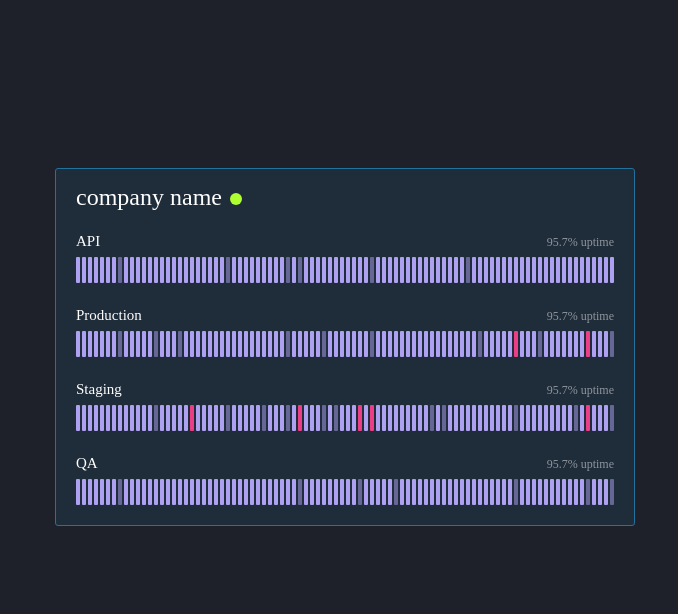
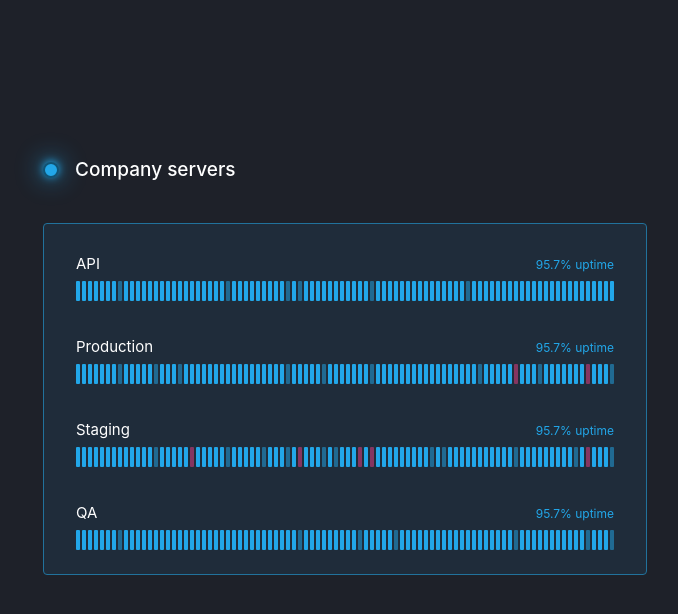
Before and after one commit to devtoolsbakery/status-server, a React (Create React App) app: page / in a window 1280 px wide. Shown: the top 614 px of the page, without its empty margins (295-973 px from the left). Built offline with nearby package versions, Linux system fonts and the light colour scheme; the HTML template or start-up script is replaced by a standard one.

Commit message:
First version of the default theme and basic theming structure

```diff
--- a/src/App.js
+++ b/src/App.js
@@ -5,7 +5,7 @@ import './css/components/App.scss';
 class App extends Component {
   render() {
     return (
-      <Card name='company name' dayLimit='90' />
+      <Card name='Company servers' dayLimit='90' />
     );
   }
 }
--- a/src/components/Card.js
+++ b/src/components/Card.js
@@ -25,31 +25,34 @@ class Card extends Component {
   render() {
     return (
       <div className="card">
-        <h1 className="card-title status-online">{this.props.name}</h1>
+        <h1 className="card__title card__title--online">{this.props.name}</h1>
+        <div className='card__container'>
         {
           this.state.data.map(endpoint =>
-            <div className="card-endpoint">
-              <div className="card-endpoint-header">
-                <h2 className="card-endpoint-header-title">{endpoint.name}</h2>
-                <h3 className="card-endpoint-header-uptime">{endpoint.uptime}% uptime</h3>
+            <div className="card__container__endpoint">
+              <div className="card__container__endpoint__header">
+                <h2 className="card__container__endpoint__header__title">{endpoint.name}</h2>
+                <h3 className="card__container__endpoint__header__uptime">{endpoint.uptime}% uptime</h3>
               </div>
-              <div className="card-timeline">
+              <div className="card__container__endpoint__timeline">
                 {
                   endpoint.days.map((dayValue, i) => {
+                    // @todo: fix undefined return of a status
                     let status;
                     if (dayValue < 1 && dayValue >= THRESHOLD) {
-                      status = 'status-warning';
+                      status = 'card__container__endpoint__timeline__card-day--status-warning';
                     }
                     else if (dayValue < THRESHOLD) {
-                      status = 'status-error';
+                      status = 'card__container__endpoint__timeline__card-day--status-error';
                     }
-                    return <div key={i} className={`card-day ${status}`}></div>;
+                    return <div key={i} className={`card__container__endpoint__timeline__card-day ${status}`}></div>;
                   })
                 }
               </div>
             </div>
           )
         }
+        </div>
       </div>
     );
   }
--- a/src/css/base.scss
+++ b/src/css/base.scss
@@ -2,7 +2,7 @@
 
 * { padding: 0; margin: 0; -moz-box-sizing: border-box; box-sizing: border-box; }
 
-html{ font-size: 62.5% }
+html{ font-size: 62.5%; }
 
 body {
   margin: 0;
@@ -19,3 +19,5 @@ body {
   scroll-behavior: smooth;
 }
 code { font-family: source-code-pro, Menlo, Monaco, Consolas, "Courier New", monospace; }
+
+h1, h2, h3, h4 { font-weight: normal; }
--- a/src/css/components/App.scss
+++ b/src/css/components/App.scss
@@ -5,5 +5,3 @@ body {
   display: flex;
   justify-content: center;
 }
-
-@import "../themes/default"
--- a/src/css/components/Card.scss
+++ b/src/css/components/Card.scss
@@ -1,68 +1,14 @@
+// Default style
+
 .card {
   margin: 0 auto;
-  padding: 16px 20px 20px;
-  background: rgba(31, 48, 65, 0.75);
-  border-radius: 3px;
-  border: 1px solid #21729C;
+
+  .card__container {
+    padding: 2.4rem 3.2rem;
+    border-radius: .4rem;
+  }
 }
-.card-title {
-  margin: 0 0 16px;
-  font-size: 24px;
-  line-height: 24px;
-  font-weight: normal;
-  position: relative;
-  display: inline-block;
-}
-.card-title.status-online:after {
-  width: 12px;
-  height: 12px;
-  position: absolute;
-  top: 8px;
-  bottom: 0;
-  right: -20px;
-  content: '';
-  background: greenyellow;
-  border-radius: 8px;
-}
-.card-endpoint {
-  margin-bottom: 16px;
-}
-.card-endpoint:last-child { margin-bottom: 0; }
-.card-endpoint-header {
-  display: flex;
-  justify-content: space-between;
-  line-height: 32px;
-  align-items: baseline;
-}
-.card-endpoint-header-title {
-  margin: 0;
-  font-size: 15px;
-  font-weight: normal;
-  line-height: 32px;
-}
-.card-endpoint-header-uptime {
-  margin: 0;
-  font-weight: normal;
-  font-size: 12px;
-  line-height: 20px;
-  text-align: right;
-  color: rgba(255, 255, 255, .5);
-}
-.card-timeline {
-  display: flex;
-}
-.card-day {
-  width: 4px;
-  height: 26px;
-  margin-right: 2px;
-  background: rgba(174, 161, 242, 1);
-  border-radius: 1px;
-  display: flexbox;
-}
-.card-day.status-error {
-  background: rgba(236, 62, 134, 1);
-}
-.card-day.status-warning {
-  opacity: .5;
-}
-.card-day:last-child { margin-right: 0; }
+
+// Load default theme
+
+@import "../themes/default"
--- a/src/css/themes/default.scss
+++ b/src/css/themes/default.scss
@@ -1,11 +1,116 @@
+// Import partials
+
+@import "../index";
+
 // Variables
 
-$theme-font-color: #FFF;
-$theme-background: #1E2129;
+$theme-color-primary: #22A7E9;
+$theme-color-error: #EC3E86;
+
+$theme-body-font-color: #FFF;
+$theme-body-background: #1E2129;
+
+$theme-card-background: rgba(31, 48, 65, 0.75);
+$theme-card-border: .1rem solid #21729C;
+$theme-card-title-font: 1.9rem;
+$theme-card-title-online: $theme-color-primary;
+
 
 // Default theme
 
 body {
-  color: $theme-font-color;
-  background: $theme-background;
+  color: $theme-body-font-color;
+  background: $theme-body-background;
 }
+
+.card__title {
+  margin: 0 0 4.4rem;
+  padding-left: 3.2rem;
+  font-weight: 500;
+  font-size: $theme-card-title-font;
+  line-height: $theme-card-title-font;
+  position: relative;
+  display: inline-block;
+
+  &.card__title--online:after {
+    width: 1.2rem;
+    height: 1.2rem;
+    position: absolute;
+    top: .2rem;
+    left: 0;
+    content: '';
+    background: $theme-color-primary;
+    z-index: 1;
+    border-radius: 100%;
+    border: .2rem solid rgba(#000, .5);
+  }
+
+  &.card__title--online:before {
+    width: 1.6rem;
+    height: 1.6rem;
+    position: absolute;
+    top: .1rem;
+    left: 0;
+    content: '';
+    background: $theme-color-primary;
+    border-radius: 100%;
+    box-shadow: 0 0 2.4rem $theme-color-primary;
+    filter: blur(.4rem);
+  }
+}
+
+.card__container {
+  background: $theme-card-background;
+  border: $theme-card-border;
+
+  .card__container__endpoint {
+    margin-bottom: 3.0rem;
+
+    &.card__container__endpoint:last-child {
+      margin-bottom: 0;
+    }
+
+    .card__container__endpoint__header {
+      display: flex;
+      justify-content: space-between;
+      line-height: 3.2rem;
+      align-items: baseline;
+
+      .card__container__endpoint__header__title {
+        margin: 0;
+        font-size: $base-font-size;
+      }
+
+      .card__container__endpoint__header__uptime {
+        margin: 0;
+        font-size: 1.2rem;
+        text-align: right;
+        color: $theme-color-primary;
+      }
+    }
+
+    .card__container__endpoint__timeline {
+      display: flex;
+    }
+
+    .card__container__endpoint__timeline__card-day {
+      width: .4rem;
+      height: 2.0rem;
+      margin-right: .2rem;
+      background: $theme-color-primary;
+      border-radius: .1rem;
+      display: flexbox;
+
+      &.card__container__endpoint__timeline__card-day:last-child { margin-right: 0; }
+
+      &.card__container__endpoint__timeline__card-day--status-error {
+        background: $theme-color-error;
+        opacity: .5;
+      }
+
+      &.card__container__endpoint__timeline__card-day--status-warning {
+        opacity: .5;
+      }
+    }
+  }
+}
```
